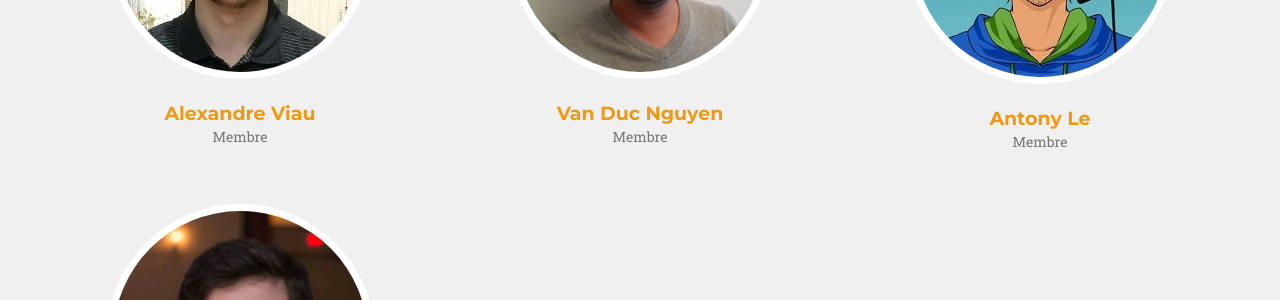
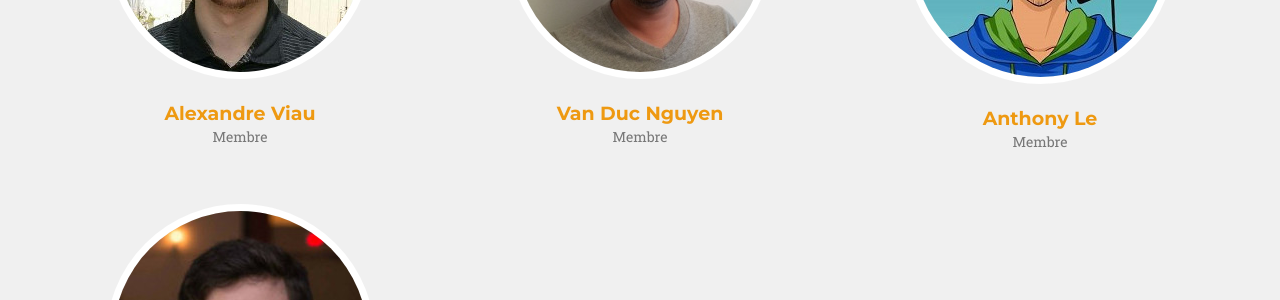
Before and after one commit to ClubCedille/clubcedille.github.io, a Jekyll site: the page built from index.html, in a window 1280 px wide and 900 px high, scrolled down 5259 px. Shown: the part 153-453 px from the top of the window. Built offline with Jekyll 4.4.1, drawn with Linux system fonts in a browser that asks for light colours; some web fonts are replaced.

Commit message:
modification nom

```diff
--- a/_data/fr/members.yml
+++ b/_data/fr/members.yml
@@ -99,7 +99,7 @@ people:
     pic: duc
 
   antony:
-    name: Antony Le
+    name: Anthony Le
     email: antony.le.truong.tho@gmail.ca
     position: Membre
     pic: antony
```
